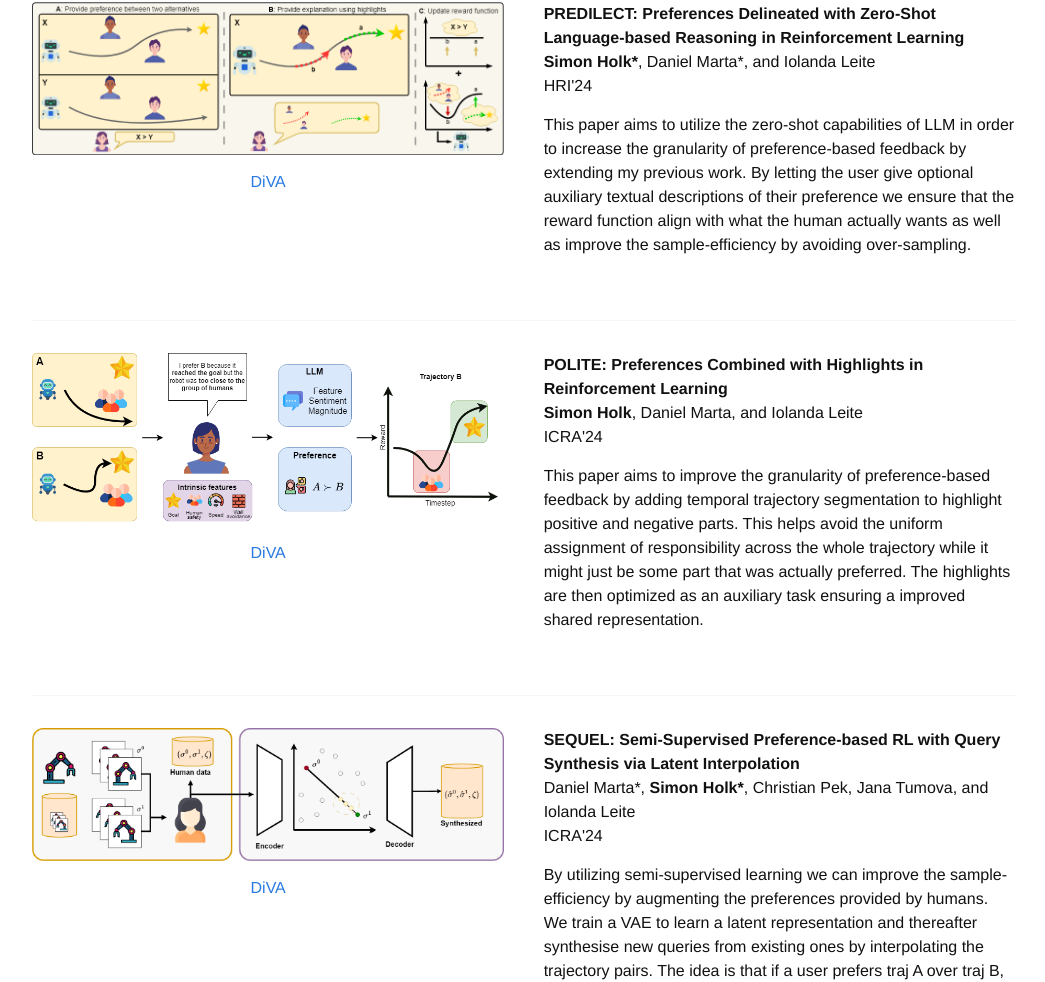
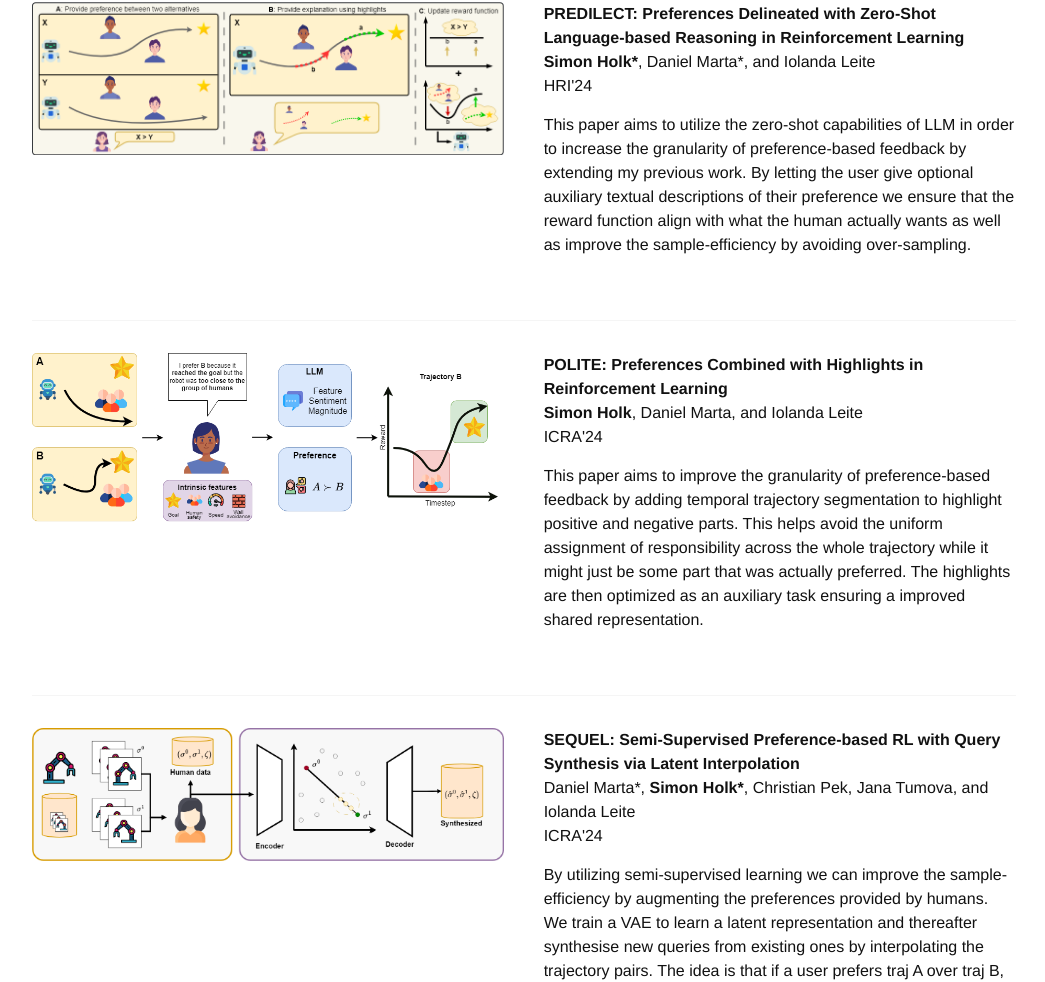
Before and after one commit to holken/holken.github.io, a Jekyll site: the page built from research.html, in a window 1280 px wide and 1400 px high, scrolled down 392 px. Shown: the part 87-1069 px from the top of the window, without its empty margins (116-1161 px from the left). Built offline with Jekyll 4.4.1, drawn with Linux system fonts in a browser that asks for light colours; nearby versions of some CDN libraries; some web fonts are replaced; a style sheet for code colours, icons or effects is not loaded.

Commit message:
update cv link

```diff
--- a/_layouts/layout.html
+++ b/_layouts/layout.html
@@ -12,7 +12,7 @@
               <li><a class="page-link" href="{{site.github.url}}/">About</a>
              <li><a class="page-link" href="{{site.github.url}}/research">Research</a></li>
               <!-- <li><a class="page-link" href="{{site.github.url}}/talks"> Talks </a></li> -->
-              <li><a class="page-link" href="https://drive.google.com/file/d/19Ag9Gk-zVbcGHLnuzFZIFmw00jZkOcjA/view?usp=sharing"> CV </a></li>
+              <li><a class="page-link" href="https://drive.google.com/file/d/1VzT0q8uYi0APSo7pZZ4wAr_Zeac57ZUm/view?usp=sharing"> CV </a></li>
           </ul>
         </section>
       </header>
@@ -35,7 +35,7 @@
                     <li><a href="{{site.github.url}}/"> About </a></li>
                     <li><a href="{{site.github.url}}/research"> Research</a></li>
                     <!-- <li><a href="{{site.github.url}}/talks"> Talks </a></li> -->
-                    <li><a href="https://drive.google.com/file/d/19Ag9Gk-zVbcGHLnuzFZIFmw00jZkOcjA/view?usp=sharing"> CV </a></li>
+                    <li><a href="https://drive.google.com/file/d/1VzT0q8uYi0APSo7pZZ4wAr_Zeac57ZUm/view?usp=sharing"> CV </a></li>
                 </ul>
               </div>
             </nav>
--- a/research.html
+++ b/research.html
@@ -17,11 +17,6 @@
   <div class="row">
     <div class="six columns">
       <img style="margin-top:0em" src="/images/research/POLITE1.png">
-      <table>
-        <tr>
-          <td><a href="https://www.diva-portal.org/smash/get/diva2:1787953/FULLTEXT01.pdf">DiVA</a></td>
-        </tr>
-      </table>
     </div>
 
     <div class="six columns">
@@ -43,11 +38,6 @@
 <div class="row">
   <div class="six columns">
     <img style="margin-top:0em" src="/images/research/LLMpolite.png">
-    <table>
-      <tr>
-        <td><a href="https://www.diva-portal.org/smash/get/diva2:1787953/FULLTEXT01.pdf">DiVA</a></td>
-      </tr>
-    </table>
   </div>
 
   <div class="six columns">
@@ -68,11 +58,6 @@
 <div class="row">
   <div class="six columns">
     <img style="margin-top:0em" src="/images/research/Sequelframework.png">
-    <table>
-      <tr>
-        <td><a href="https://www.diva-portal.org/smash/get/diva2:1787953/FULLTEXT01.pdf">DiVA</a></td>
-      </tr>
-    </table>
   </div>
 
   <div class="six columns">
```
Also changed, not shown: 4 other files.
